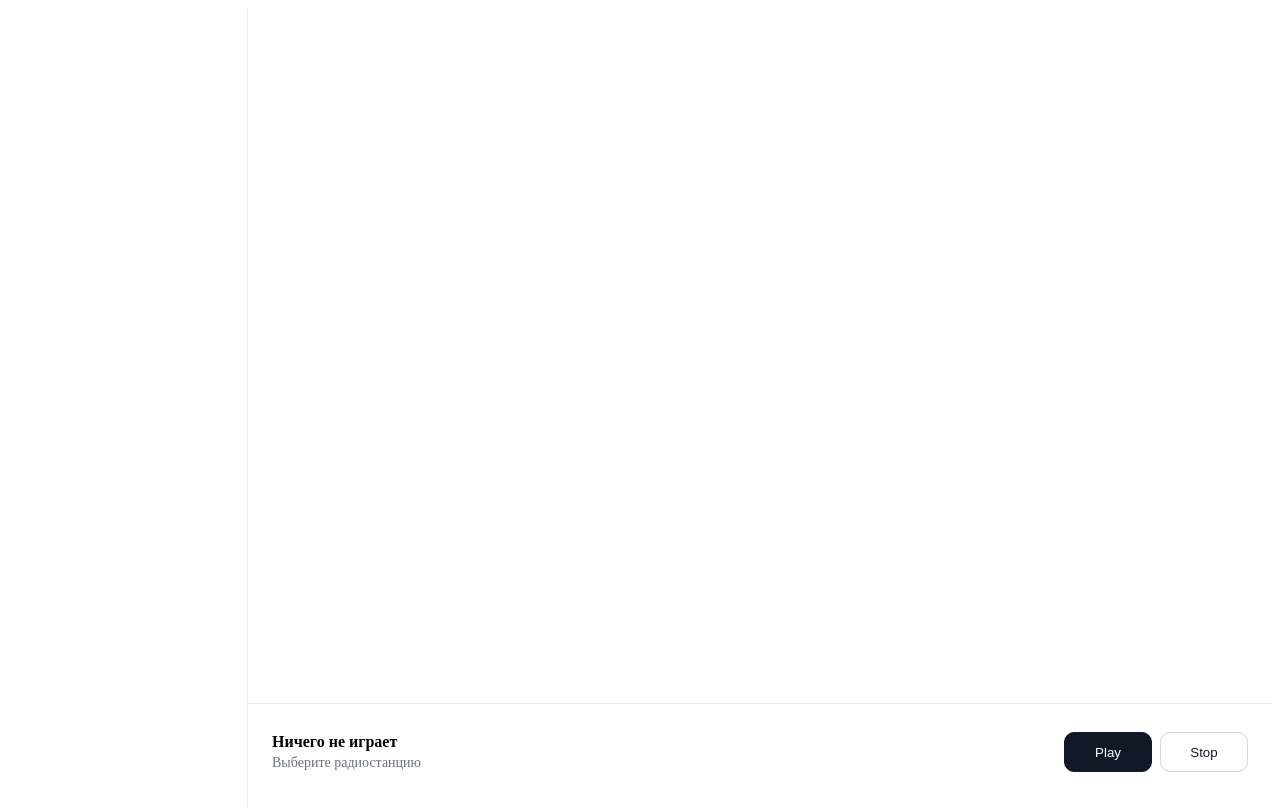
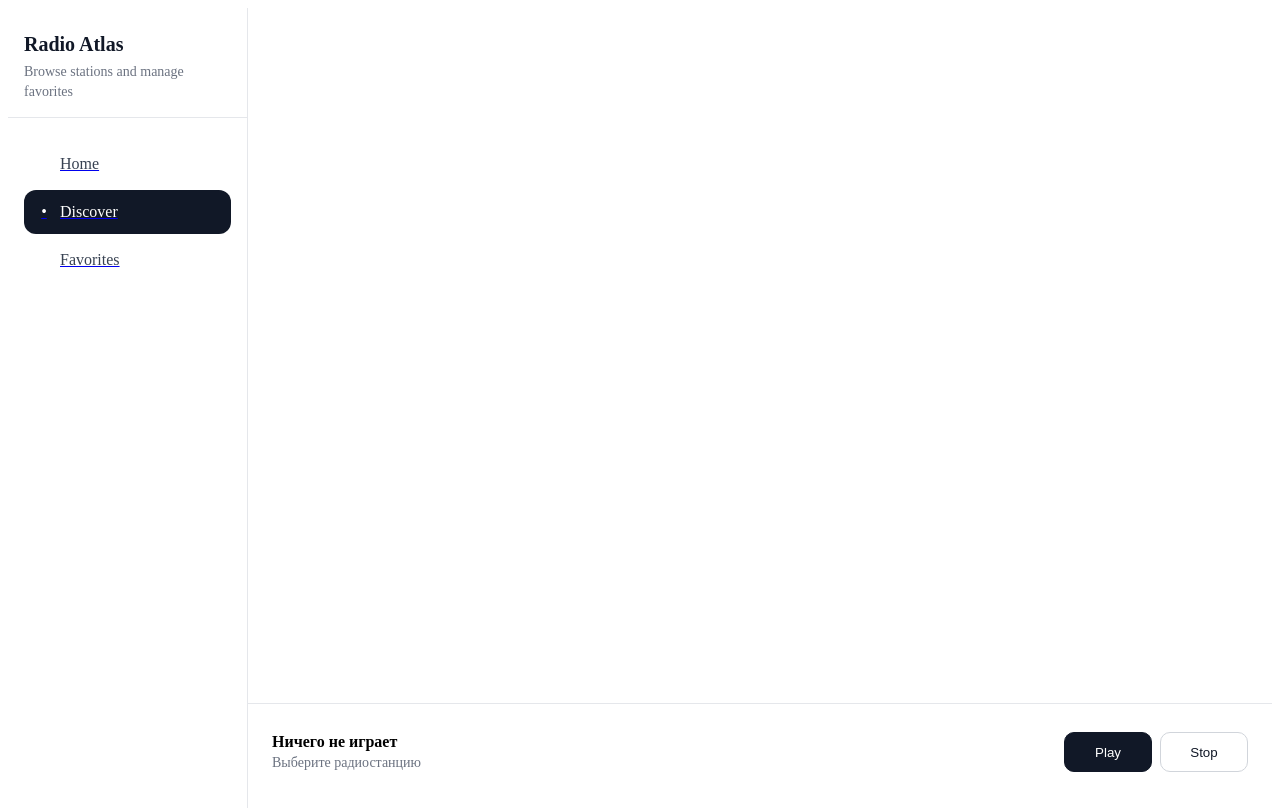
Before and after one commit to AlekseiBarenkov/radio-atlas, a React (Vite) app: page /discover in a window 1280 px wide. Shown: the top 810 px of the page. Built offline with nearby package versions, Linux system fonts and the light colour scheme.

Commit message:
add navigation widget

```diff
--- /dev/null
+++ b/src/widgets/sidebar/sidebar.module.css
@@ -0,0 +1,35 @@
+.sidebar {
+  display: flex;
+  flex-direction: column;
+  height: 100%;
+  min-height: 100%;
+  background: #ffffff;
+}
+
+.header {
+  display: flex;
+  flex-direction: column;
+  gap: 6px;
+  padding: 24px 16px 16px;
+  border-bottom: 1px solid #e5e7eb;
+}
+
+.title {
+  margin: 0;
+  font-size: 20px;
+  line-height: 1.2;
+  font-weight: 700;
+  color: #111827;
+}
+
+.subtitle {
+  margin: 0;
+  font-size: 14px;
+  line-height: 1.4;
+  color: #6b7280;
+}
+
+.nav {
+  flex: 1;
+  min-height: 0;
+}
--- a/src/widgets/sidebar/sidebar.tsx
+++ b/src/widgets/sidebar/sidebar.tsx
@@ -1,3 +1,17 @@
+import S from './sidebar.module.css';
+import { SidebarNav } from './ui/sidebar-nav/sidebar-nav';
+
 export const Sidebar = () => {
-  return <div></div>;
+  return (
+    <section className={S.sidebar} aria-label="Sidebar">
+      <header className={S.header}>
+        <h2 className={S.title}>Radio Atlas</h2>
+        <p className={S.subtitle}>Browse stations and manage favorites</p>
+      </header>
+
+      <div className={S.nav}>
+        <SidebarNav />
+      </div>
+    </section>
+  );
 };
--- /dev/null
+++ b/src/widgets/sidebar/ui/sidebar-nav/sidebar-nav.module.css
@@ -0,0 +1,59 @@
+.nav {
+  display: flex;
+  flex-direction: column;
+  gap: 8px;
+  padding: 24px 16px;
+}
+
+.list {
+  display: flex;
+  flex-direction: column;
+  gap: 4px;
+  margin: 0;
+  padding: 0;
+  list-style: none;
+}
+
+.item {
+  min-width: 0;
+}
+
+.link {
+  display: flex;
+  align-items: center;
+  gap: 10px;
+  min-height: 44px;
+  padding: 0 14px;
+  border-radius: 12px;
+  color: #374151;
+  text-decoration: none;
+  font-weight: 500;
+  transition:
+    background-color 0.2s ease,
+    color 0.2s ease;
+}
+
+.link:not(.linkActive):hover {
+  background: #f3f4f6;
+  color: #111827;
+}
+
+.linkActive {
+  background: #111827;
+  color: #ffffff;
+}
+
+.marker {
+  flex: 0 0 auto;
+  width: 12px;
+  text-align: center;
+  opacity: 0;
+}
+
+.markerActive {
+  opacity: 1;
+}
+
+.label {
+  min-width: 0;
+}
--- /dev/null
+++ b/src/widgets/sidebar/ui/sidebar-nav/sidebar-nav.tsx
@@ -0,0 +1,48 @@
+import { NavLink } from 'react-router-dom';
+import S from './sidebar-nav.module.css';
+
+type SidebarNavItem = {
+  to: string;
+  label: string;
+  end?: boolean;
+};
+
+const SIDEBAR_NAV_ITEMS: SidebarNavItem[] = [
+  {
+    to: '/',
+    label: 'Home',
+    end: true,
+  },
+  {
+    to: '/discover',
+    label: 'Discover',
+  },
+  {
+    to: '/favorites',
+    label: 'Favorites',
+  },
+];
+
+export const SidebarNav = () => {
+  return (
+    <nav className={S.nav} aria-label="Sidebar navigation">
+      <ul className={S.list}>
+        {SIDEBAR_NAV_ITEMS.map((item) => (
+          <li key={item.to} className={S.item}>
+            <NavLink to={item.to} end={item.end}>
+              {({ isActive }) => (
+                <span className={`${S.link} ${isActive ? S.linkActive : ''}`}>
+                  <span className={`${S.marker} ${isActive ? S.markerActive : ''}`} aria-hidden="true">
+                    •
+                  </span>
+
+                  <span className={S.label}>{item.label}</span>
+                </span>
+              )}
+            </NavLink>
+          </li>
+        ))}
+      </ul>
+    </nav>
+  );
+};
```
